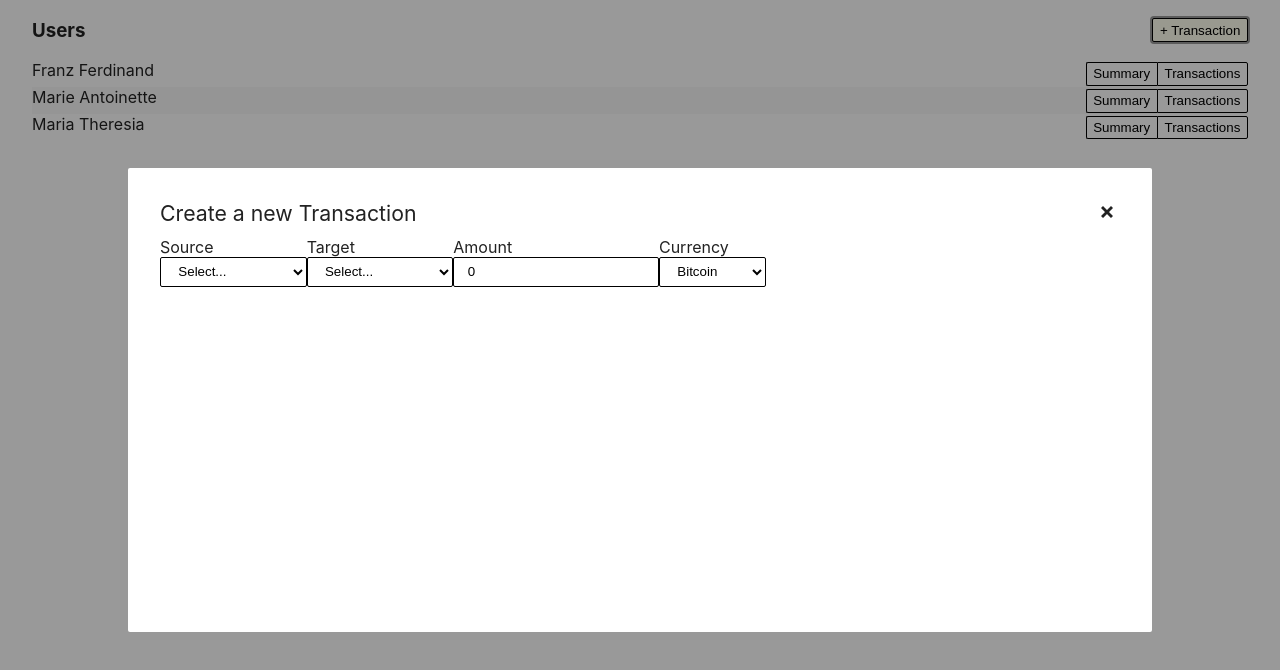
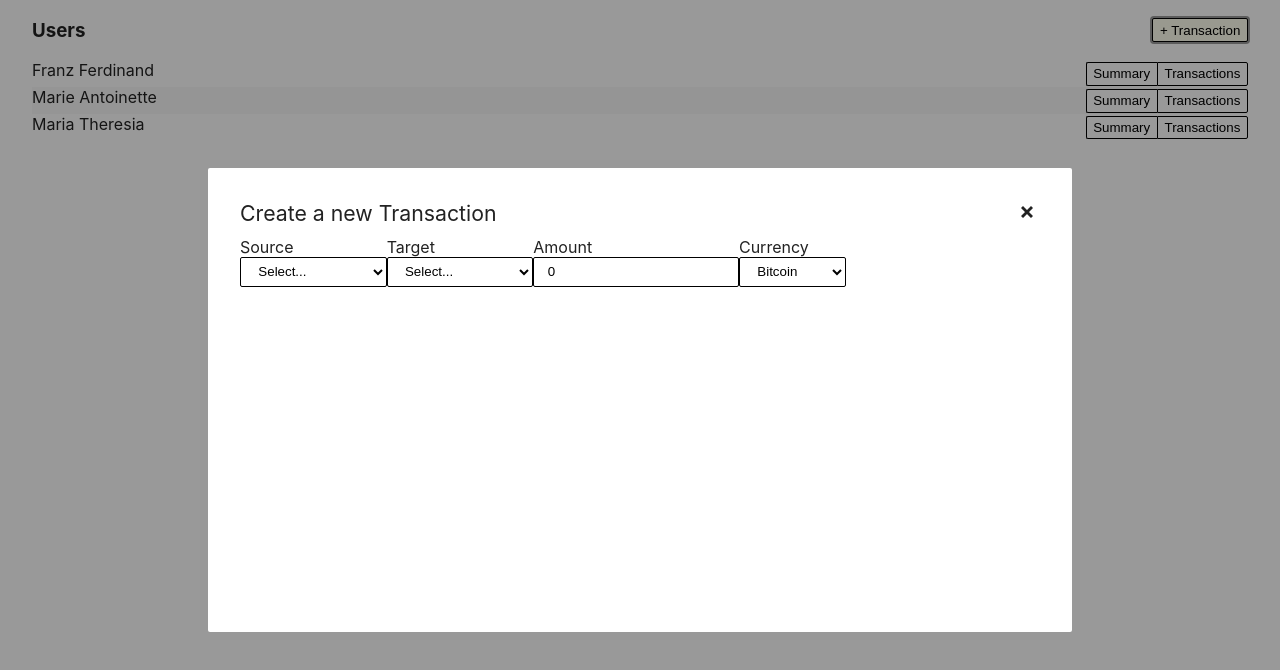
Before and after one commit to danielbartsch/salamantex-showcase, a React (Create React App) app: page / in a window 1280 px wide. Both pictures are taken after a click on the button "+ Transaction". Shown: the top 670 px of the page. Built offline with nearby package versions, Linux system fonts and the light colour scheme.

Commit message:
don't let the modal stretch too much, then the content would look too empty

```diff
--- a/src/components/Modal.tsx
+++ b/src/components/Modal.tsx
@@ -31,6 +31,7 @@ export const Modal = ({
         transform: "translate(-50%, -50%)",
         width: "75%",
         minWidth: 500,
+        maxWidth: 800,
         height: "50%",
         minHeight: 300,
         backgroundColor: "white",
```
